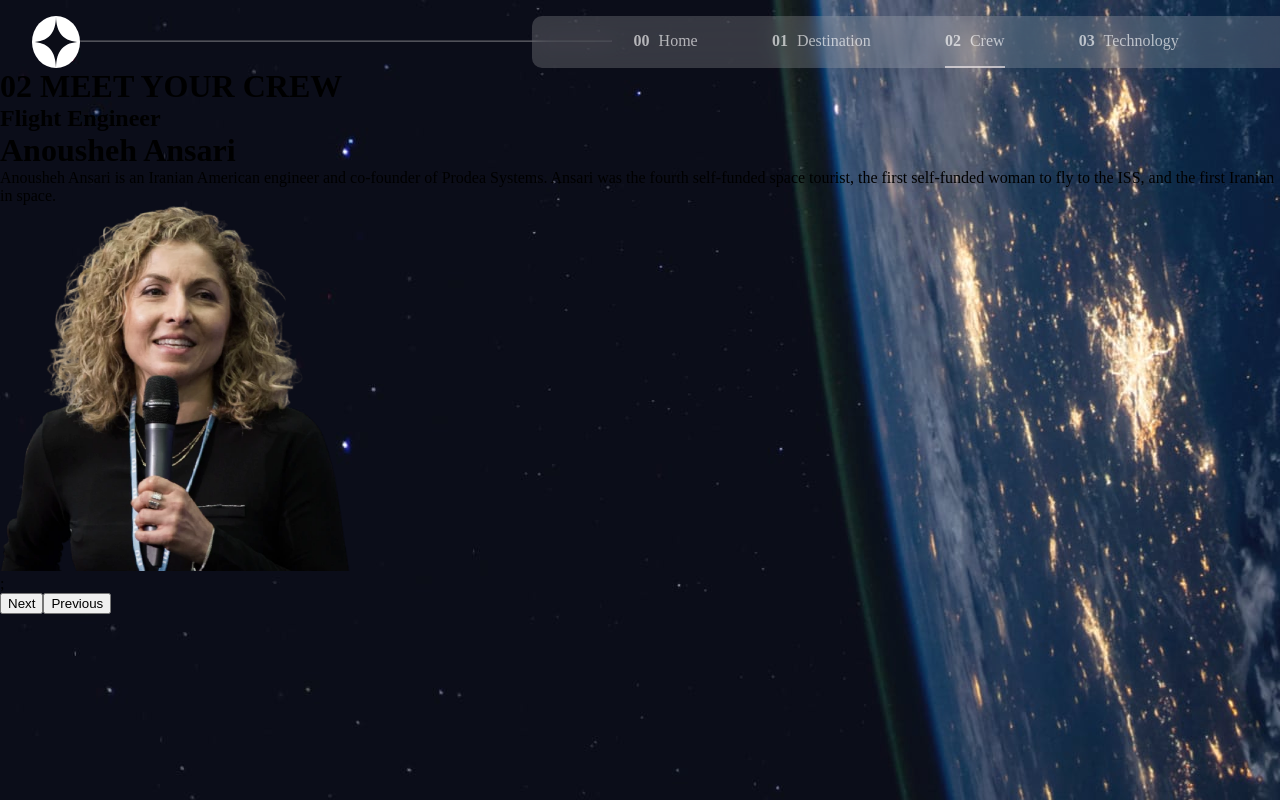
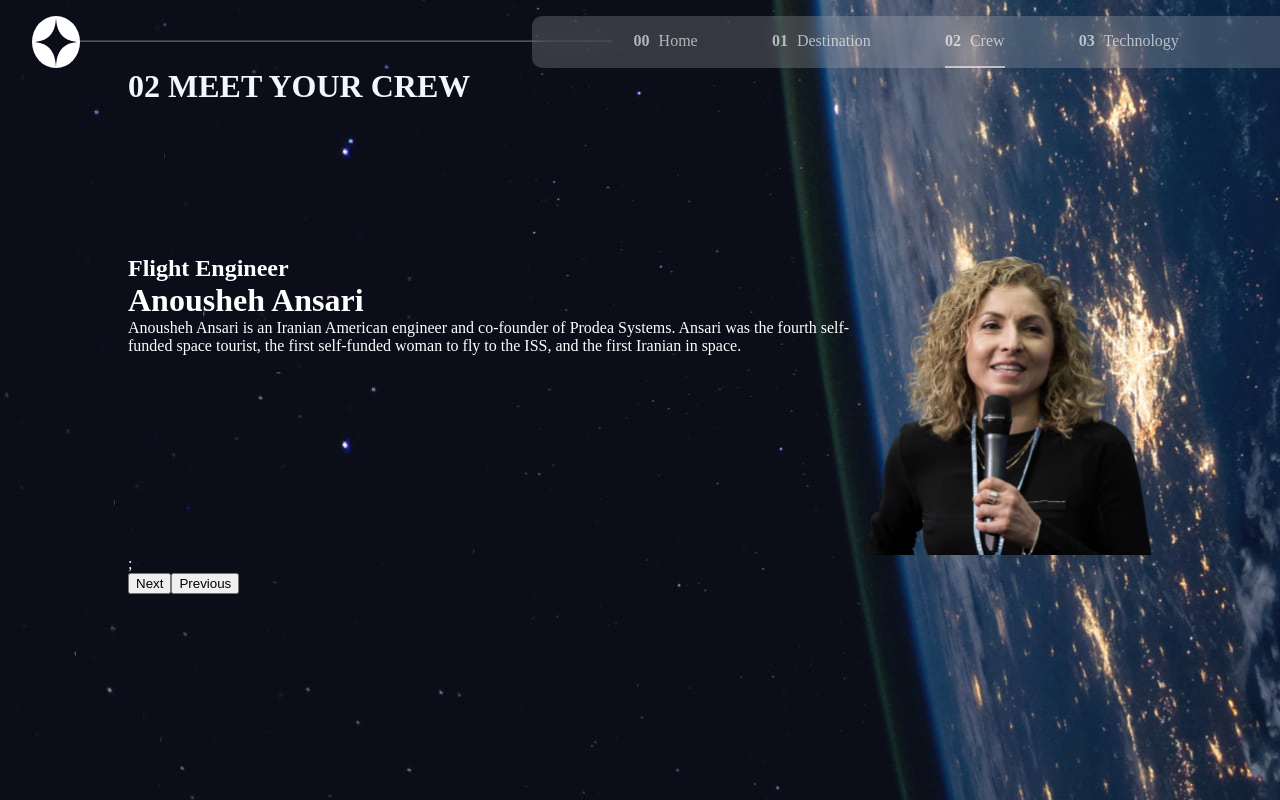
Before and after one commit to cafferti/reactmotive, a React (Vite) app in the folder reactapp2/: page /crew in a window 1280 px wide. Built offline with nearby package versions, Linux system fonts and the light colour scheme.

Commit message:
carousel app set up and added swipe class using setinterval

```diff
--- a/reactapp2/src/Crew.jsx
+++ b/reactapp2/src/Crew.jsx
@@ -38,7 +38,7 @@ const Crew = () => {
   ];
 
   return (
-    <div>
+    <div className="crewrender">
       <h1>02 MEET YOUR CREW</h1>
          <Carouselitem  crewmember={crewmembers} />;
       <div>
--- a/reactapp2/src/crewitem.jsx
+++ b/reactapp2/src/crewitem.jsx
@@ -4,6 +4,7 @@ const Carouselitem = ({ crewmember }) => {
 
   const [activecrew, Setactivecrew] = useState(0)
   const [activeclass, Setactiveclass] = useState('')
+  const sipe = 'sipe'
 
 
 const swipeclass = () =>{
@@ -15,7 +16,7 @@ const swipeclass = () =>{
 
 useEffect(() =>{
  const intervalid = setInterval(() =>{
-    swipeclass()
+  swipeclass()
     if( activecrew < crewmember.length -1){
       Setactiveclass('')
 
@@ -23,6 +24,7 @@ useEffect(() =>{
     }else if(activecrew === crewmember.length -1){
       Setactiveclass('')
       Setactivecrew(0)
+
     }
   }, 3000)
 
@@ -36,10 +38,12 @@ useEffect(() =>{
 
 
   return (
-    <div className={activeclass}>
+    <div className={`${activeclass} ${sipe}`}>
+      <div className="about">
       <h2>{crewmember[activecrew].Role}</h2>
       <h1>{crewmember[activecrew].Name}</h1>
       <p>{crewmember[activecrew].About}</p>
+      </div>
       <img src={crewmember[activecrew].img} alt="" width={350} />
     </div>
   );
--- a/reactapp2/src/index.css
+++ b/reactapp2/src/index.css
@@ -173,9 +173,6 @@ height: fit-content;
 }
 
 .swipe{
-  display: flex;
-  height: 300px;
-  position: relative;
   animation: heading;
   animation-duration: 1s;
   animation-fill-mode: forwards;
@@ -186,3 +183,16 @@ height: fit-content;
   0%{left: -100px;}
   100%{left: -100%;}
 }
+
+.sipe{
+  height: 300px;
+
+  position: relative;
+color: white;
+display: flex;
+margin-top: 150px;
+}
+.crewrender{
+  margin-inline: 10%;
+  color: aliceblue;
+}
```
